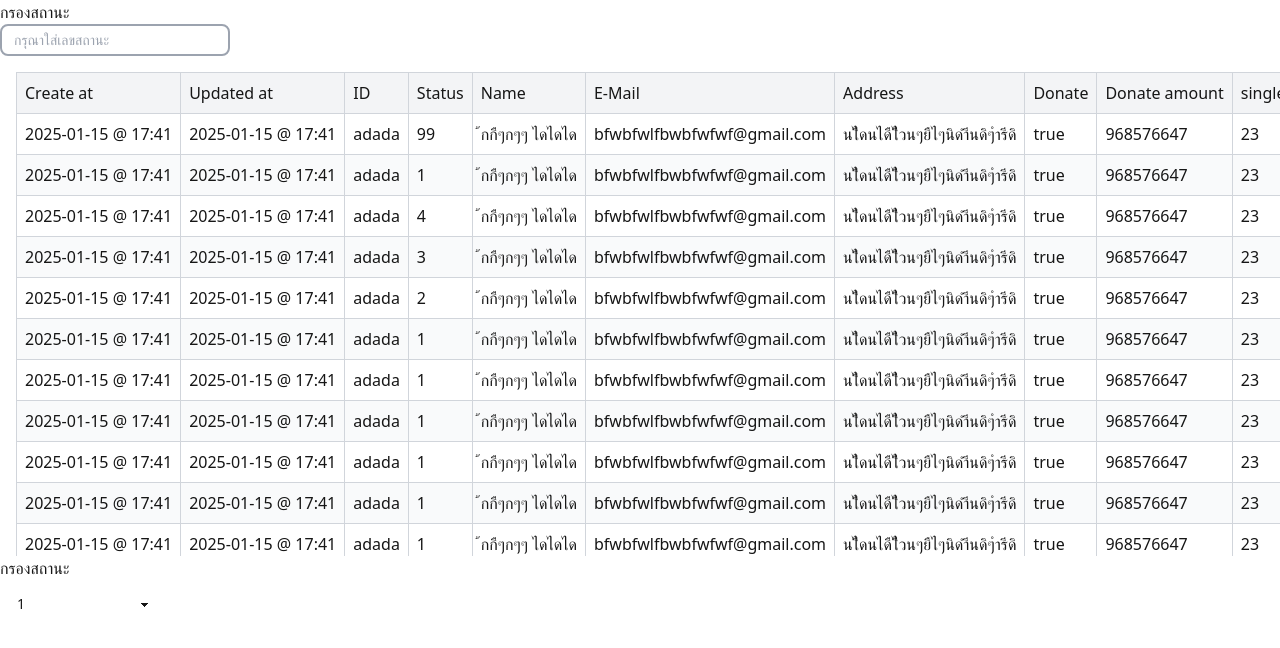
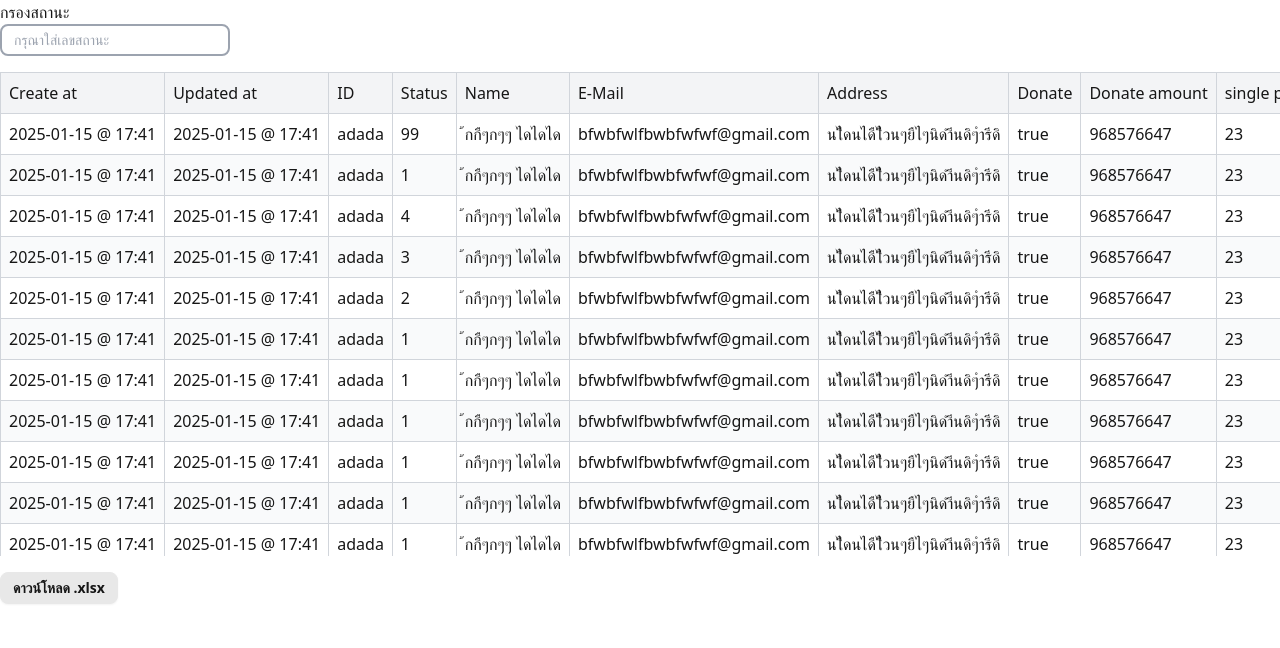
Before and after one commit to melonsugar01234/mdcu-anandaydonation, a Next.js app: page /testAdmin/tableTest in a window 1280 px wide. Shown: the top 648 px of the page. Built offline with nearby package versions, Linux system fonts and the light colour scheme.

Commit message:
feat: add dowload xlsx button

```diff
--- a/package.json
+++ b/package.json
@@ -14,7 +14,8 @@
     "react": "^19.0.0",
     "react-dom": "^19.0.0",
     "react-google-recaptcha": "^3.1.0",
-    "react-select": "^5.10.1"
+    "react-select": "^5.10.1",
+    "xlsx": "^0.18.5"
   },
   "devDependencies": {
     "@types/node": "^20",
--- a/src/app/testAdmin/tableTest/page.tsx
+++ b/src/app/testAdmin/tableTest/page.tsx
@@ -12,6 +12,8 @@ import {
   getSortedRowModel,
   useReactTable,
 } from "@tanstack/react-table";
+
+import * as XLSX from "xlsx";
 
 type Person = {
   created_at: string;
@@ -53,7 +55,7 @@ const data: Person[] = [
     donateAmount: 968576647,
     singlePinAmount: 23,
     pinSetAmount: 32,
-    receipt: false,
+    receipt: true,
     nationalId: "12612624121725",
     receiptName: "กสกๆก้ไๆกๆไก ๆไกๆไก่ๆาดดได",
     receiptAddress:
@@ -103,7 +105,7 @@ const data: Person[] = [
     donateAmount: 968576647,
     singlePinAmount: 23,
     pinSetAmount: 32,
-    receipt: false,
+    receipt: true,
     nationalId: "12612624121725",
     receiptName: "กสกๆก้ไๆกๆไก ๆไกๆไก่ๆาดดได",
     receiptAddress:
@@ -153,7 +155,7 @@ const data: Person[] = [
     donateAmount: 968576647,
     singlePinAmount: 23,
     pinSetAmount: 32,
-    receipt: false,
+    receipt: true,
     nationalId: "12612624121725",
     receiptName: "กสกๆก้ไๆกๆไก ๆไกๆไก่ๆาดดได",
     receiptAddress:
@@ -203,7 +205,7 @@ const data: Person[] = [
     donateAmount: 968576647,
     singlePinAmount: 23,
     pinSetAmount: 32,
-    receipt: false,
+    receipt: true,
     nationalId: "12612624121725",
     receiptName: "กสกๆก้ไๆกๆไก ๆไกๆไก่ๆาดดได",
     receiptAddress:
@@ -253,7 +255,7 @@ const data: Person[] = [
     donateAmount: 968576647,
     singlePinAmount: 23,
     pinSetAmount: 32,
-    receipt: false,
+    receipt: true,
     nationalId: "12612624121725",
     receiptName: "กสกๆก้ไๆกๆไก ๆไกๆไก่ๆาดดได",
     receiptAddress:
@@ -303,7 +305,7 @@ const data: Person[] = [
     donateAmount: 968576647,
     singlePinAmount: 23,
     pinSetAmount: 32,
-    receipt: false,
+    receipt: true,
     nationalId: "12612624121725",
     receiptName: "กสกๆก้ไๆกๆไก ๆไกๆไก่ๆาดดได",
     receiptAddress:
@@ -430,9 +432,15 @@ const Table: React.FC = () => {
     },
   });
 
+  const downloadExcel = (data:Person[]) => {
+    const worksheet = XLSX.utils.json_to_sheet(data);
+    const workbook = XLSX.utils.book_new();
+    XLSX.utils.book_append_sheet(workbook, worksheet, "Sheet1");
+    XLSX.writeFile(workbook, "DataSheet.xlsx");
+  };
   return (
     <>
-    <fieldset className="fieldset">
+      <fieldset className="fieldset">
         <legend className="fieldset-legend">กรองสถานะ</legend>
         <input
           placeholder="กรุณาใส่เลขสถานะ"
@@ -443,7 +451,7 @@ const Table: React.FC = () => {
           className="input input-neutral input-sm border-2 border-gray-400"
         />
       </fieldset>
-      <div className="p-4 max-h-[500px] overflow-auto">
+      <div className="py-4 max-h-[500px] overflow-auto">
         <table className="whitespace-nowrap min-w-full border-collapse border border-gray-300">
           <thead className="bg-gray-100">
             {table.getHeaderGroups().map((headerGroup) => (
@@ -475,18 +483,103 @@ const Table: React.FC = () => {
           </tbody>
         </table>
       </div>
-      <fieldset className="fieldset">
-        <legend className="fieldset-legend">กรองสถานะ</legend>
-        <select defaultValue="Pick a browser" className="select">
-          <option disabled={true}>กรุณาเลือกเลขสถานะ</option>
-          <option>1</option>
-          <option>2</option>
-          <option>3</option>
-          <option>4</option>
-          <option>5</option>
-          <option>99</option>
-        </select>
-      </fieldset>
+      <div className="flex space-x-2 py-2">
+        {/* สำรอง ใช้ดูคนรับ ไม่รับใบเสร็จ แบบไม่พิไจารณาเงื่อนไขอื่น */}
+        {/* {["true", "false"].map((status) => (
+          <button
+            key={status}
+            onClick={() => {
+              const value = status === "true" ? true : false;
+              table.getColumn("receipt")?.setFilterValue(value);
+            }}
+            className={`btn btn-sm border-2 ${
+              table.getColumn("receipt")?.getFilterValue() ===
+              (status === "true")
+                ? "btn-neutral"
+                : "btn-outline"
+            }`}
+          >
+            {status}
+          </button>
+        ))} */}
+        {/* รวมรับใบเสร็จทุกกรณี */}
+        {/* <button
+          onClick={() => {
+            table.getColumn("receipt")?.setFilterValue(true);
+          }}
+          className={`btn btn-sm border-2 ${
+            table.getColumn("receipt")?.getFilterValue()
+              ? "btn-neutral"
+              : "btn-outline"
+          }`}
+        >
+          รับใบเสร็จทุกกรณี
+        </button> */}
+        {/* รับใบเสร็จ ไม่รับเสื้อไม่รับเข็ม */}
+        {/* <button
+          onClick={() => {
+            const receiptColumn = table.getColumn("receipt");
+            const shirtColumn = table.getColumn("buyShirt");
+            const singlePinColumn = table.getColumn("singlePinAmount");
+            const pinSetColumn = table.getColumn("pinSetAmount");
+
+            if (
+              receiptColumn &&
+              shirtColumn &&
+              singlePinColumn &&
+              pinSetColumn
+            ) {
+              receiptColumn.setFilterValue(true); // กรอง receipt
+              shirtColumn.setFilterValue(false); // ไม่ซื้อเสื้อ
+              singlePinColumn.setFilterValue((value: number) => value <= 0); // pin 0
+              pinSetColumn.setFilterValue((value: number) => value <= 0); // set pin 0
+            }
+          }}
+          className={`btn btn-sm border-2 ${
+            table.getColumn("receipt")?.getFilterValue() === true &&
+            table.getColumn("buyShirt")?.getFilterValue() === false &&
+            typeof table.getColumn("singlePinAmount")?.getFilterValue() ===
+            "function" &&
+            (
+              table.getColumn("singlePinAmount")?.getFilterValue() as (
+                value: number
+              ) => boolean
+            )(3) &&
+            typeof table.getColumn("pinSetAmount")?.getFilterValue() ===
+            "function" &&
+            (
+              table.getColumn("pinSetAmount")?.getFilterValue() as (
+                value: number
+              ) => boolean
+            )(3)
+            ? "btn-neutral"
+            : "btn-outline"
+          }`}
+        >
+          รับใบเสร็จอย่างเดียว
+        </button> */}
+        {/* <button
+          onClick={() => {
+            const columnsToClear = [
+              "receipt",
+              "buyShirt",
+              "singlePinAmount",
+              "pinSetAmount",
+            ]; // ระบุชื่อคอลัมน์ที่ต้องการล้าง
+            columnsToClear.forEach((col) => {
+              table.getColumn(col)?.setFilterValue(null);
+            });
+          }}
+          className="btn btn-sm btn-outline border-2"
+        >
+          ล้างตัวกรองทั้งหมด
+        </button> */}
+      </div>
+      {/* <button onClick={() => this.downloadExcel(data)}>
+        Download As Excel
+      </button> */}
+      <button className="btn btn-sm" onClick={() => downloadExcel(data)}>ดาวน์โหลด .xlsx</button>
+      {/* <button onClick={() => downloadExcel(data)}>Export to Excel</button> */}
     </>
   );
 };
```
Also changed, not shown: 1 other file (tests, documents, lock files or other folders).
